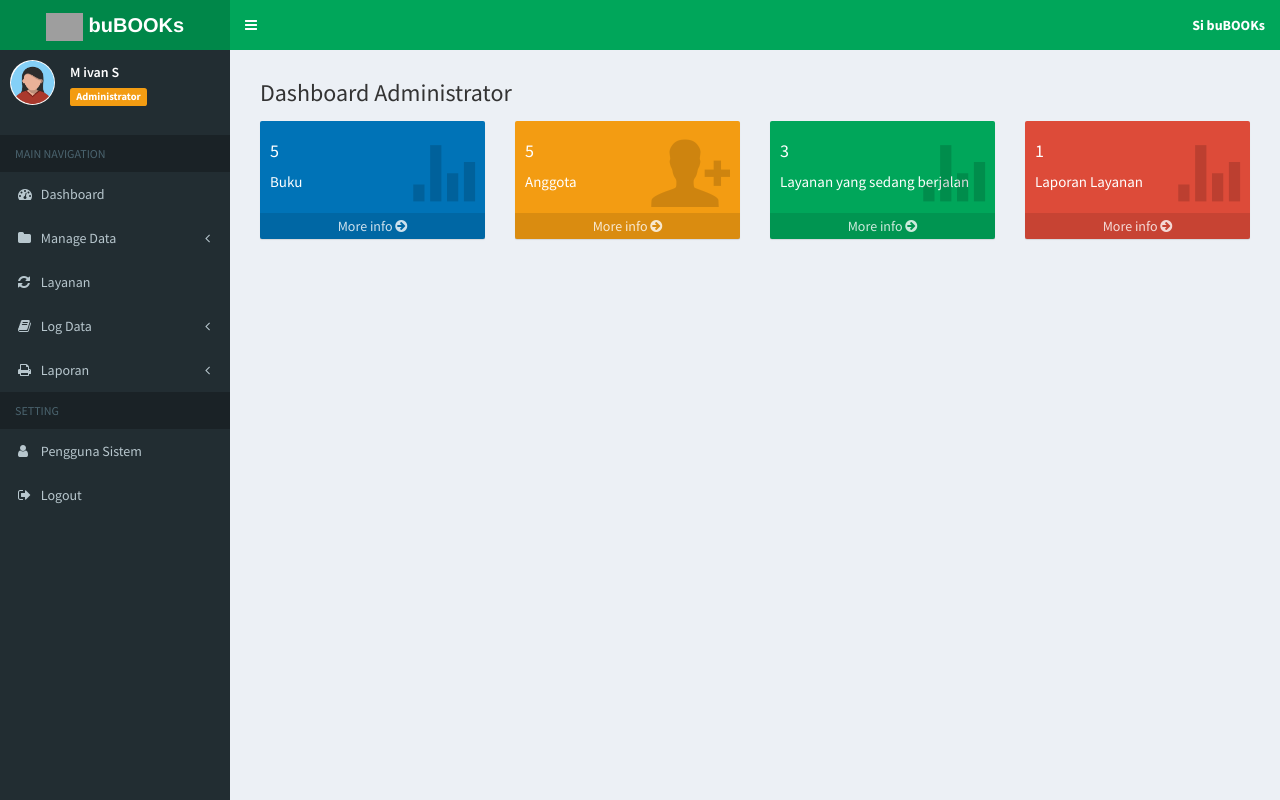
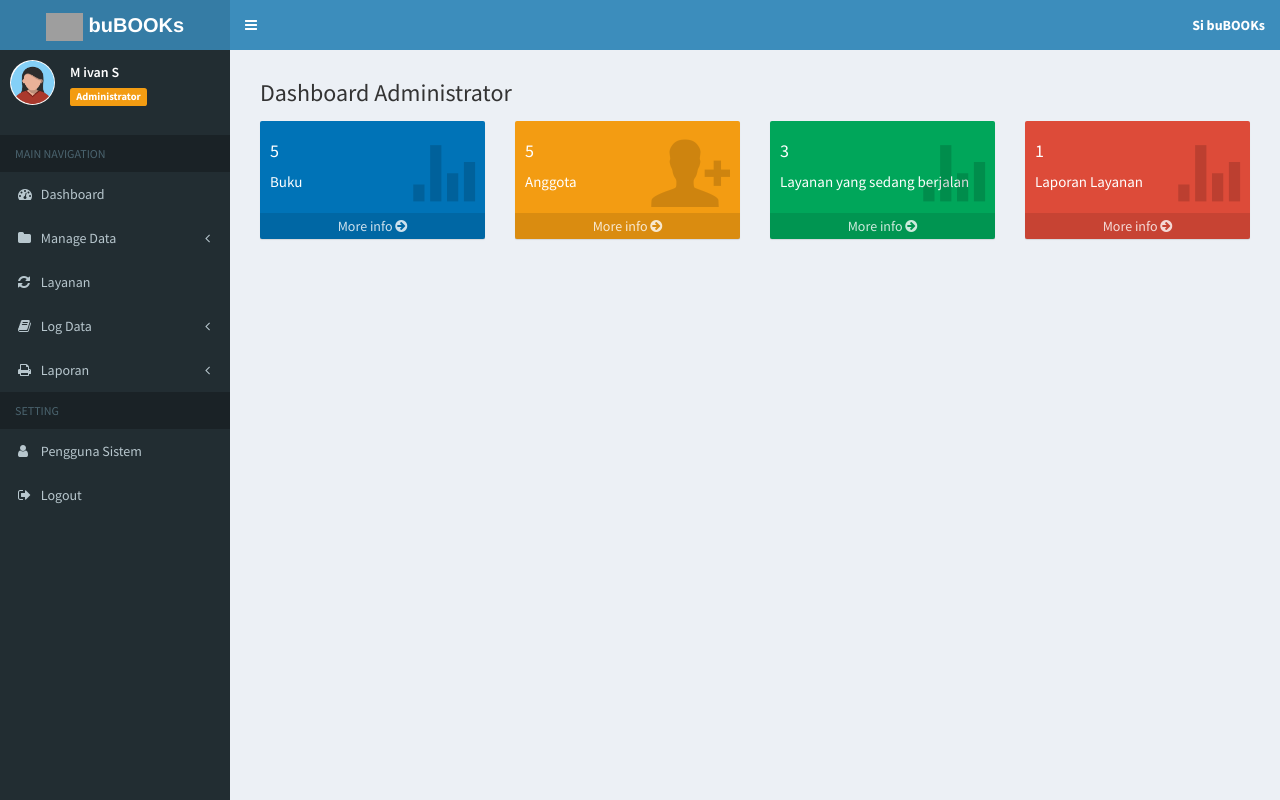
Before and after one commit to mahda28/serkom_basisdata, a PHP site: page /index.php in a window 1280 px wide. Run offline with PHP 8.4, Linux system fonts and the light colour scheme; a user stored in the database is signed in; data comes from the database, SQL or seed files in the repository; some libraries are stand-ins or nearby versions; grey boxes are pictures that could not be loaded.

Commit message:
perubahan 7

```diff
--- a/index.php
+++ b/index.php
@@ -43,7 +43,7 @@ include "inc/koneksi.php";
 	<script src="https://cdn.jsdelivr.net/npm/sweetalert2@9"></script>
 </head>
 
-<body class="hold-transition skin-green sidebar-mini">
+<body class="hold-transition skin-blue sidebar-mini">
 	<!-- Site wrapper -->
 	<div class="wrapper">
 
```
Also changed, not shown: README.md, images/footer.jpg (deleted), images/header.jpg (deleted), 1 other file.
